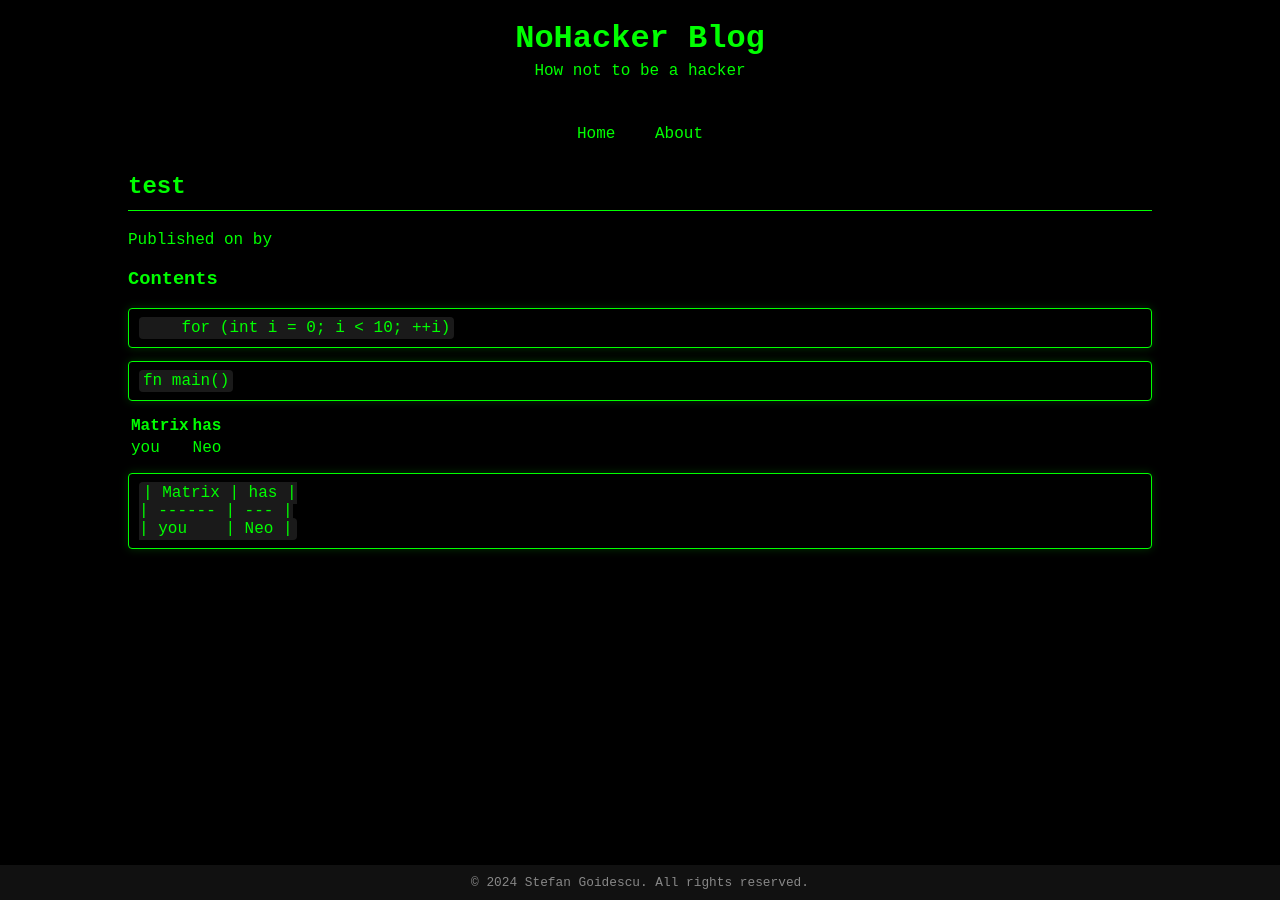
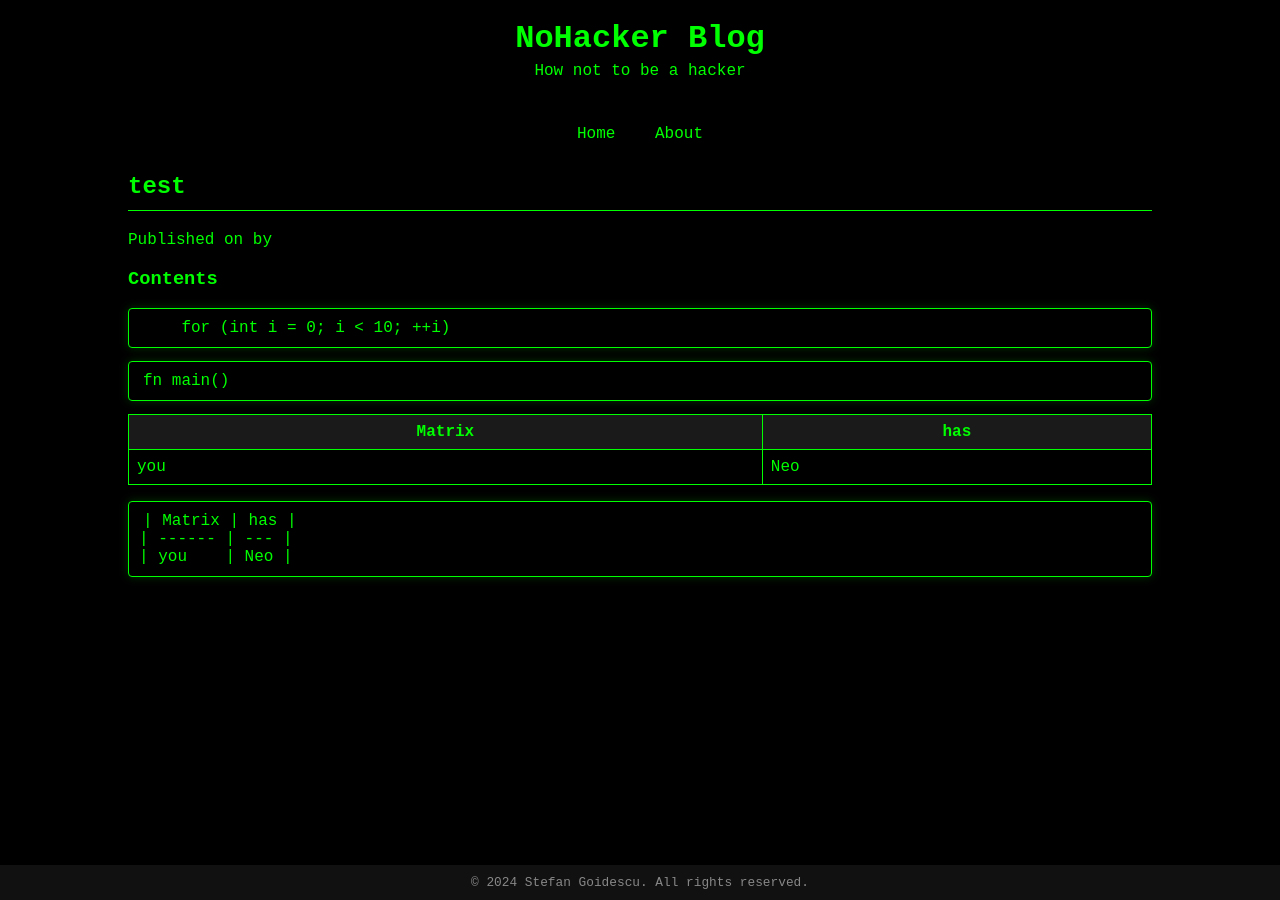
Before and after one commit to nohackerblog/nohackerblog.github.io, a Jekyll site: the page built from posts/nopost.md, in a window 1280 px wide. Built offline with Jekyll 4.4.1, drawn with Linux system fonts in a browser that asks for light colours.

Commit message:
style bro

```diff
--- a/assets/style.css
+++ b/assets/style.css
@@ -129,8 +129,7 @@ footer p {
 
 /* Style for code */
 code {
-    color: #00FF00;
-    background-color: #1a1a1a;
+    background-color: #000000;
     padding: 2px 4px;
     border-radius: 4px;
     font-family: "Courier New", Courier, monospace;
@@ -142,11 +141,38 @@ pre {
     border-radius: 4px;
     padding: 10px;
     overflow-x: auto;
-    color: #00FF00;
     box-shadow: 0 0 10px rgba(0, 255, 0, 0.2);
 }
 
 pre code {
-    color: #00FF00;
     font-family: "Courier New", Courier, monospace;
 }
+
+/* Table styling */
+table {
+    width: 100%;
+    border-collapse: collapse;
+    margin-bottom: 1em;
+}
+
+table,
+th,
+td {
+    border: 1px solid #00FF00;
+}
+
+th {
+    background-color: #1a1a1a;
+    color: #00FF00;
+    padding: 8px;
+}
+
+td {
+    background-color: #000000;
+    color: #00FF00;
+    padding: 8px;
+}
+
+tr:hover {
+    background-color: #1a1a1a;
+}
```
